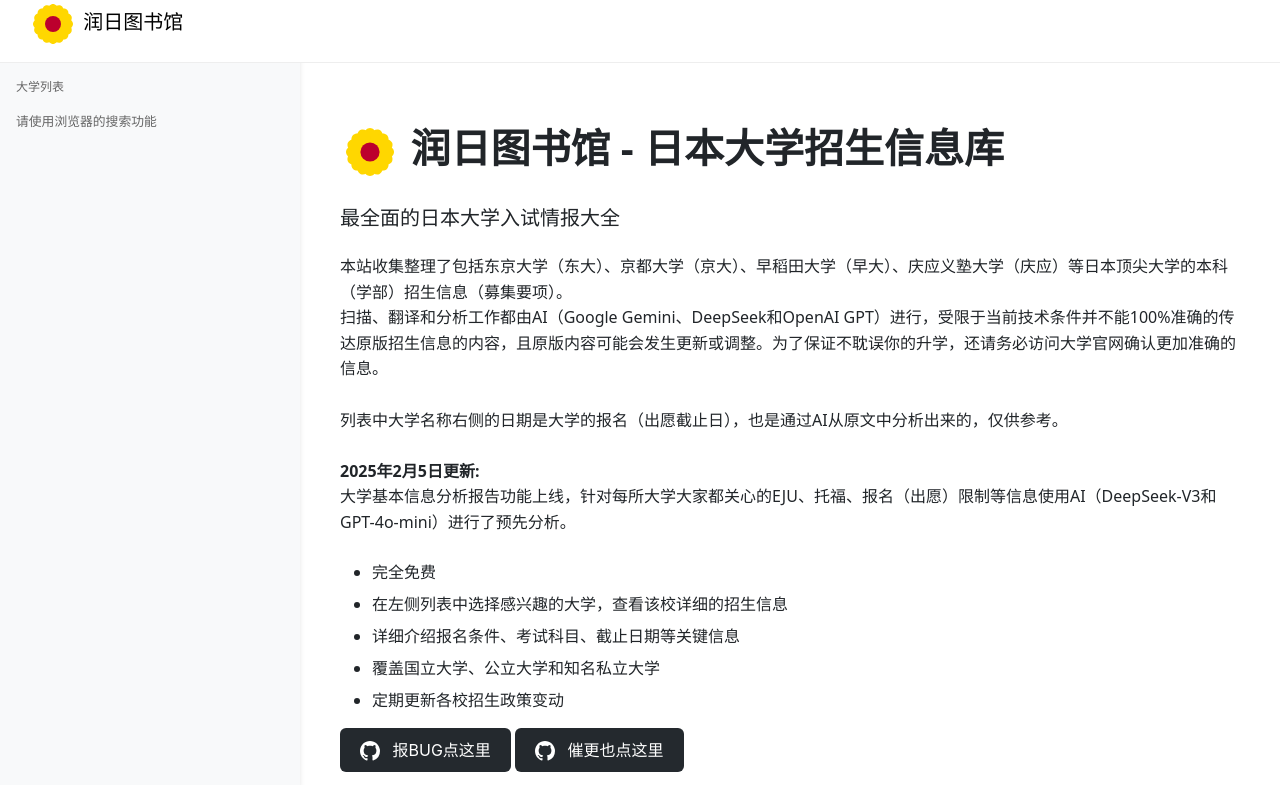
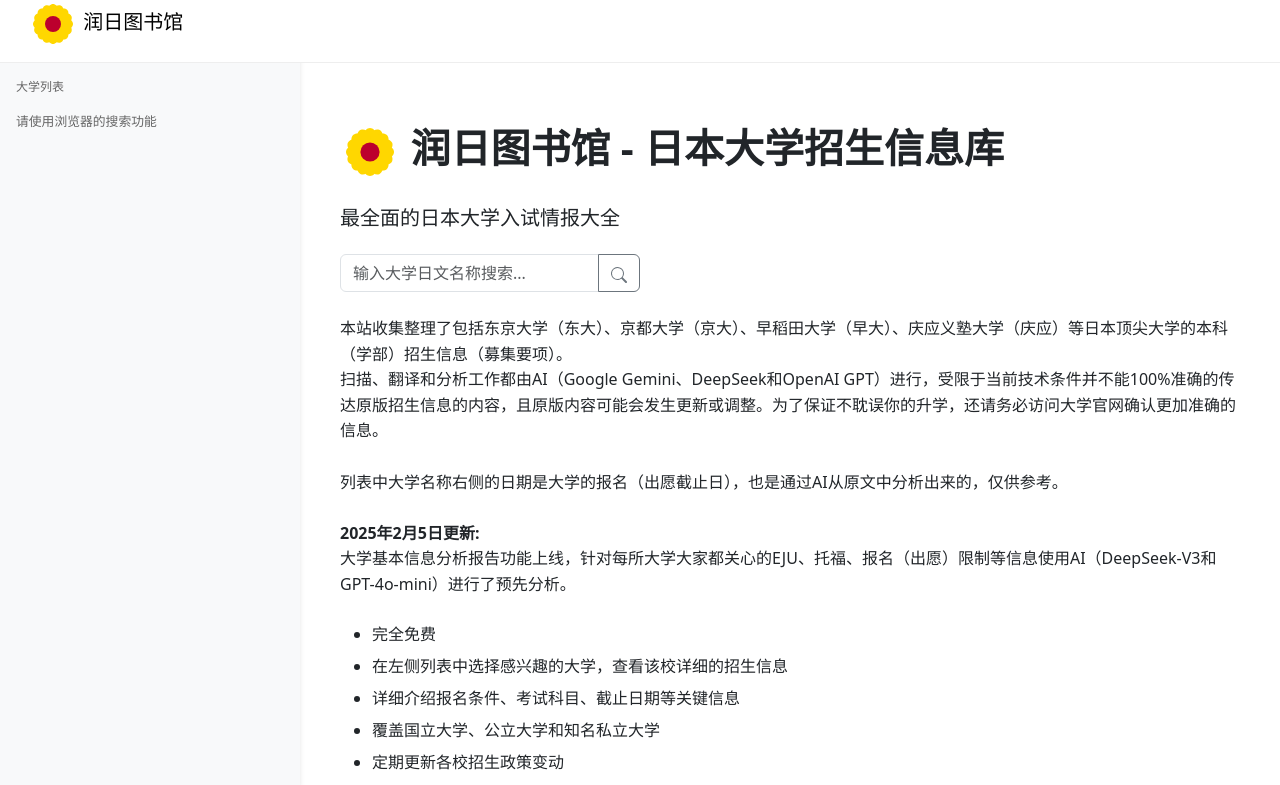
Before and after one commit to wengzhiwen/RunJPLib, a Flask app: page / in a window 1280 px wide. Shown: the part 14-799 px from the top of the page. Run offline with Flask 2, Linux system fonts and the light colour scheme.

Commit message:
Add university search functionality to index page
- Implement a search input field for filtering university navigation links
- Add JavaScript to dynamically filter and highlight search results
- Include search button with SVG icon
- Enhance user experience with real-time search and highlight features

```diff
--- a/templates/index.html
+++ b/templates/index.html
@@ -377,6 +377,21 @@
                         润日图书馆 - 日本大学招生信息库
                     </h1>
                     <p class="lead">最全面的日本大学入试情报大全</p>
+
+                    <div class="search-container mb-4">
+                        <div class="input-group" style="max-width: 300px;">
+                            <input type="text"
+                                   id="universitySearch"
+                                   class="form-control"
+                                   placeholder="输入大学日文名称搜索...">
+                            <button class="btn btn-outline-secondary" type="button" id="searchButton">
+                                <svg xmlns="http://www.w3.org/2000/svg" width="16" height="16" fill="currentColor" class="bi bi-search" viewBox="0 0 16 16">
+                                    <path d="M11.742 10.344a6.5 6.5 0 1 0-1.397 1.398h-.001c.03.04.062.078.098.115l3.85 3.85a1 1 0 0 0 1.415-1.414l-3.85-3.85a1.007 1.007 0 0 0-.115-.1zM12 6.5a5.5 5.5 0 1 1-11 0 5.5 5.5 0 0 1 11 0z"/>
+                                </svg>
+                            </button>
+                        </div>
+                    </div>
+
                     <p>本站收集整理了包括东京大学（东大）、京都大学（京大）、早稻田大学（早大）、庆应义塾大学（庆应）等日本顶尖大学的本科（学部）招生信息（募集要项）。<br />
                         扫描、翻译和分析工作都由AI（Google Gemini、DeepSeek和OpenAI GPT）进行，受限于当前技术条件并不能100%准确的传达原版招生信息的内容，且原版内容可能会发生更新或调整。为了保证不耽误你的升学，还请务必访问大学官网确认更加准确的信息。<br />
                         <br />
@@ -442,6 +457,44 @@
       "keywords": "日本留学,日本大学,东京大学,京都大学,早稻田大学,庆应义塾大学,一桥大学,中央大学,留学日本,日本大学入试,留考,日本高考,日本大学招生,留学生考试"
     }
     </script>
+
+    <!-- 在body结束标签前添加搜索功能的JavaScript代码 -->
+    <script>
+    function performSearch() {
+        const searchTerm = document.getElementById('universitySearch').value.toLowerCase();
+        const links = document.querySelectorAll('.nav-link');
+
+        links.forEach(link => {
+            const text = link.textContent.toLowerCase();
+            const listItem = link.parentElement;
+
+            if (text.includes(searchTerm)) {
+                listItem.style.display = '';
+                if (searchTerm) {
+                    const regex = new RegExp(searchTerm, 'gi');
+                    const highlightedText = link.textContent.replace(regex, match =>
+                        `<span style="background-color: #fff3cd">${match}</span>`
+                    );
+                    link.innerHTML = highlightedText;
+                }
+            } else {
+                listItem.style.display = 'none';
+            }
+        });
+    }
+
+    document.getElementById('universitySearch').addEventListener('input', performSearch);
+    document.getElementById('searchButton').addEventListener('click', performSearch);
+
+    // 当搜索框失去焦点时，移除高亮
+    document.getElementById('universitySearch').addEventListener('blur', function() {
+        const links = document.querySelectorAll('.nav-link');
+        links.forEach(link => {
+            const text = link.textContent;
+            link.innerHTML = text;
+        });
+    });
+    </script>
 </body>
 
 </html>
```
